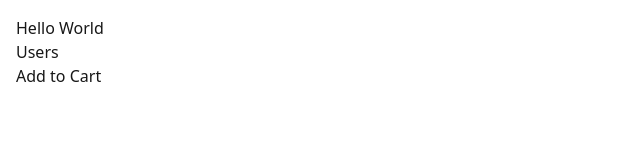
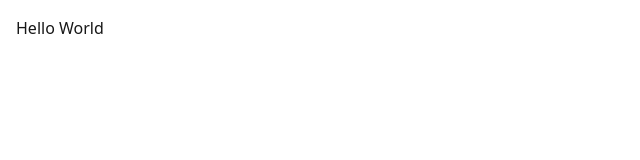
Before and after one commit to MelEUsher/nextjs-tutorial, a Next.js app: page / in a window 1280 px wide. Shown: the top 160 px of the page, without its empty margins (0-640 px from the left). Built offline with nearby package versions, Linux system fonts and the light colour scheme.

Commit message:
Hello World

```diff
--- a/app/page.tsx
+++ b/app/page.tsx
@@ -1,13 +1,9 @@
 import Image from "next/image";
-import Link from "next/link";
-import ProductCard from './components/ProductCard'
 
 export default function Home() {
   return (
     <main>
       <h1>Hello World</h1>
-      <Link href="/users">Users</Link>
-      <ProductCard />
     </main>
   );
 }
```
